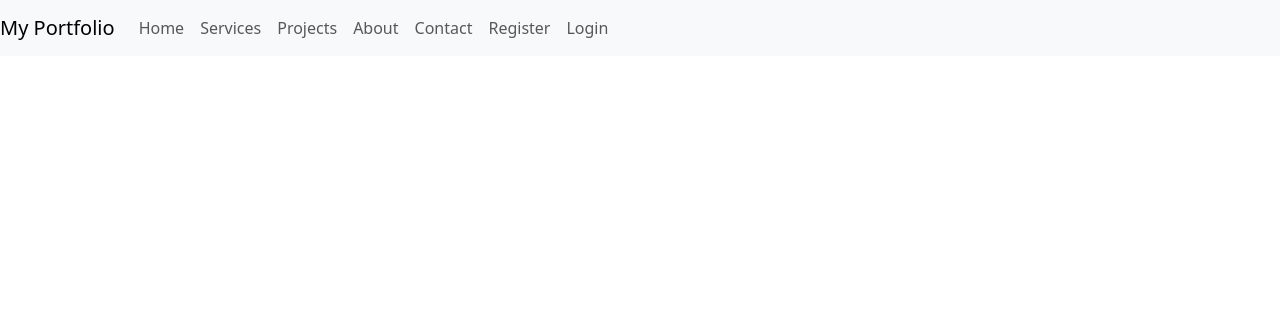
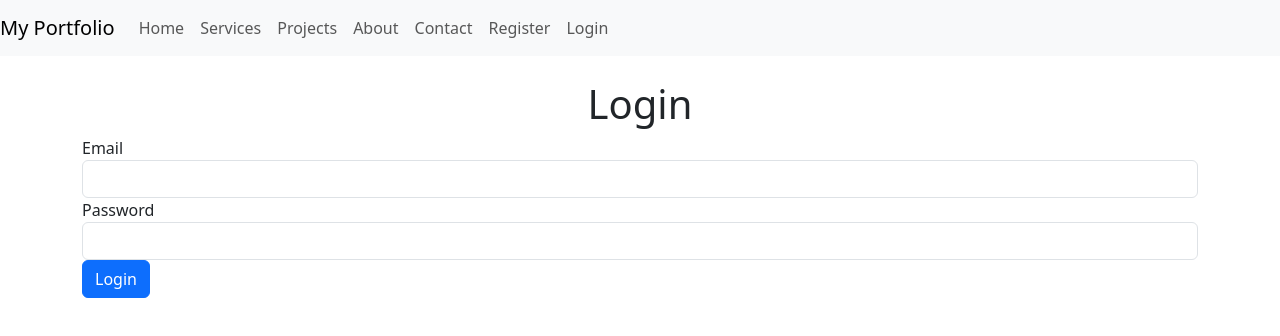
Before and after one commit to CENT-COL/comp229-s24-402, a React (Vite) app in the folder client/: page /login in a window 1280 px wide. Shown: the top 336 px of the page. Built offline with nearby package versions, Linux system fonts and the light colour scheme; no server answers.

Commit message:
Authentication Completd

```diff
--- a/client/src/app.jsx
+++ b/client/src/app.jsx
@@ -17,7 +17,7 @@ import Login from './pages/login';
 
 
 export default function App() {
-    const { user, setUser } = useState(() => {
+    const [ user, setUser ] = useState(() => {
         const token = localStorage.getItem('token');
         return token ? { token } : null;
     });
@@ -27,7 +27,13 @@ export default function App() {
         if (token) {
             setUser({ token });
         }
-    },[])
+    },[]);
+
+    const handleLogout = () => {
+        localStorage.removeItem('token');
+        localStorage.removeItem('username');
+        setUser(null);
+    }
 
     return (
         <Router>
@@ -57,7 +63,14 @@ export default function App() {
 
                                 // Todo Add logic to have the user name.
                                 <>
-
+                                  <li className="nav-item">
+                                    <span className="navbar-text mr-3">Welcome, {user.username}</span>
+                                  </li>
+                                  <li className="nav-item">
+                                    <button className="btn btn-outline-secondary" onClick={handleLogout} >
+                                        Logout
+                                    </button>
+                                  </li>
                                 </>
 
                                 :
--- a/client/src/pages/login.jsx
+++ b/client/src/pages/login.jsx
@@ -29,10 +29,10 @@ const Login = ({setUser}) => {
 
             const data = await response.json();
             localStorage.setItem('token', JSON.stringify(data.token));
-            //Todo Implement on the backend the return of the username;
-            // localStorage.setItem('username', JSON.stringify(data.username));
+            localStorage.setItem('username', JSON.stringify(data.username));
 
-            setUser({token: data.token});
+            setUser({username: data.username, token: data.token});
+            navigate('/');
 
             if (!response.ok) {
                 throw new Error('Login failed');
@@ -45,7 +45,37 @@ const Login = ({setUser}) => {
     }
 
     return (
-        <></>
+        <div className="container mt-4">
+        <h1 className="text-center">Login</h1>
+        {error && <p className="text-danger">{error}</p>}
+        <form onSubmit={handleSubmit}>
+          <div className="form-group">
+            <label htmlFor="email">Email</label>
+            <input
+              type="email"
+              className="form-control"
+              id="email"
+              name="email"
+              value={form.email}
+              onChange={handleChange}
+              required
+            />
+          </div>
+          <div className="form-group">
+            <label htmlFor="password">Password</label>
+            <input
+              type="password"
+              className="form-control"
+              id="password"
+              name="password"
+              value={form.password}
+              onChange={handleChange}
+              required
+            />
+          </div>
+          <button type="submit" className="btn btn-primary">Login</button>
+        </form>
+      </div>
     )
 }
 
```
Also changed, not shown: 1 other file (tests, documents, lock files or other folders).
